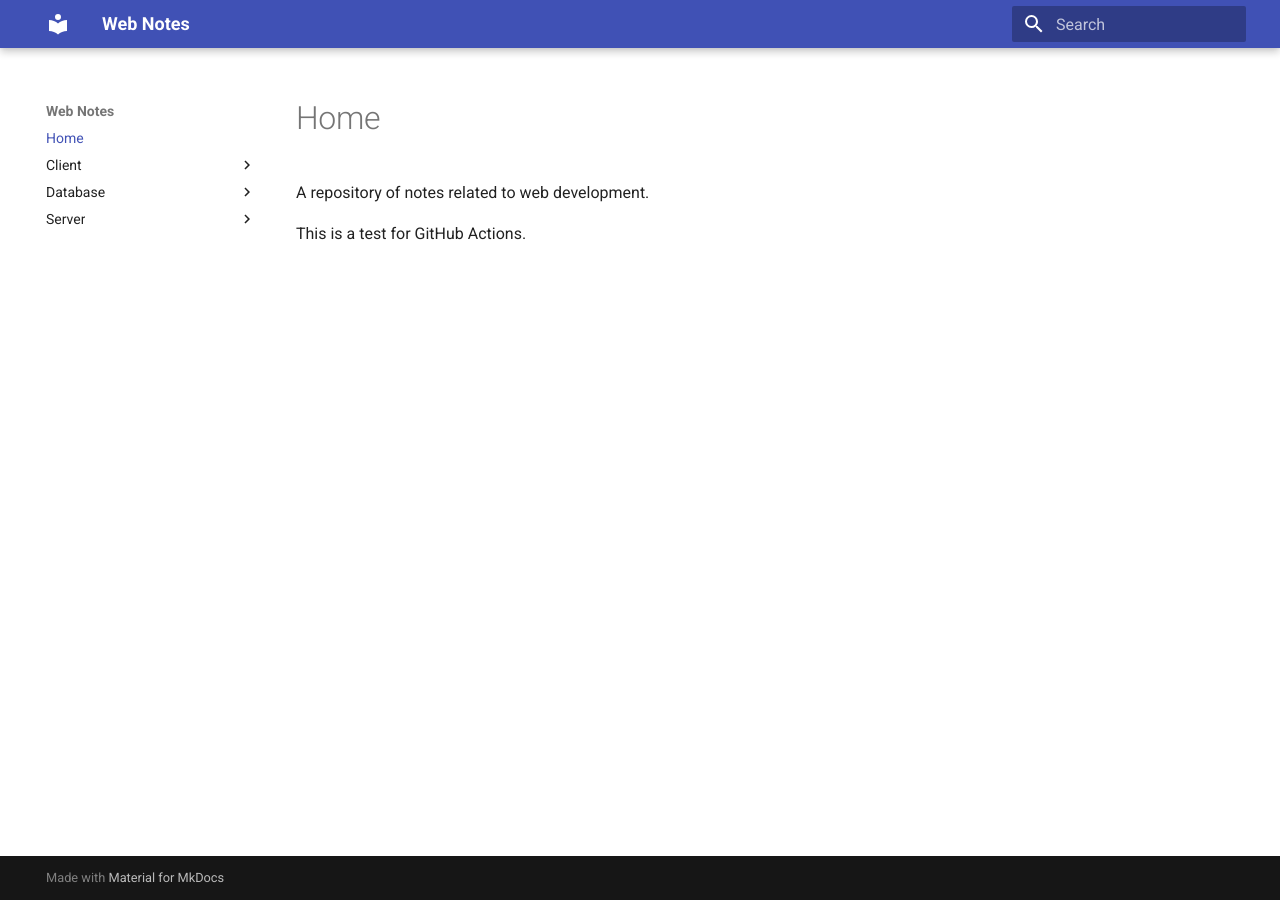
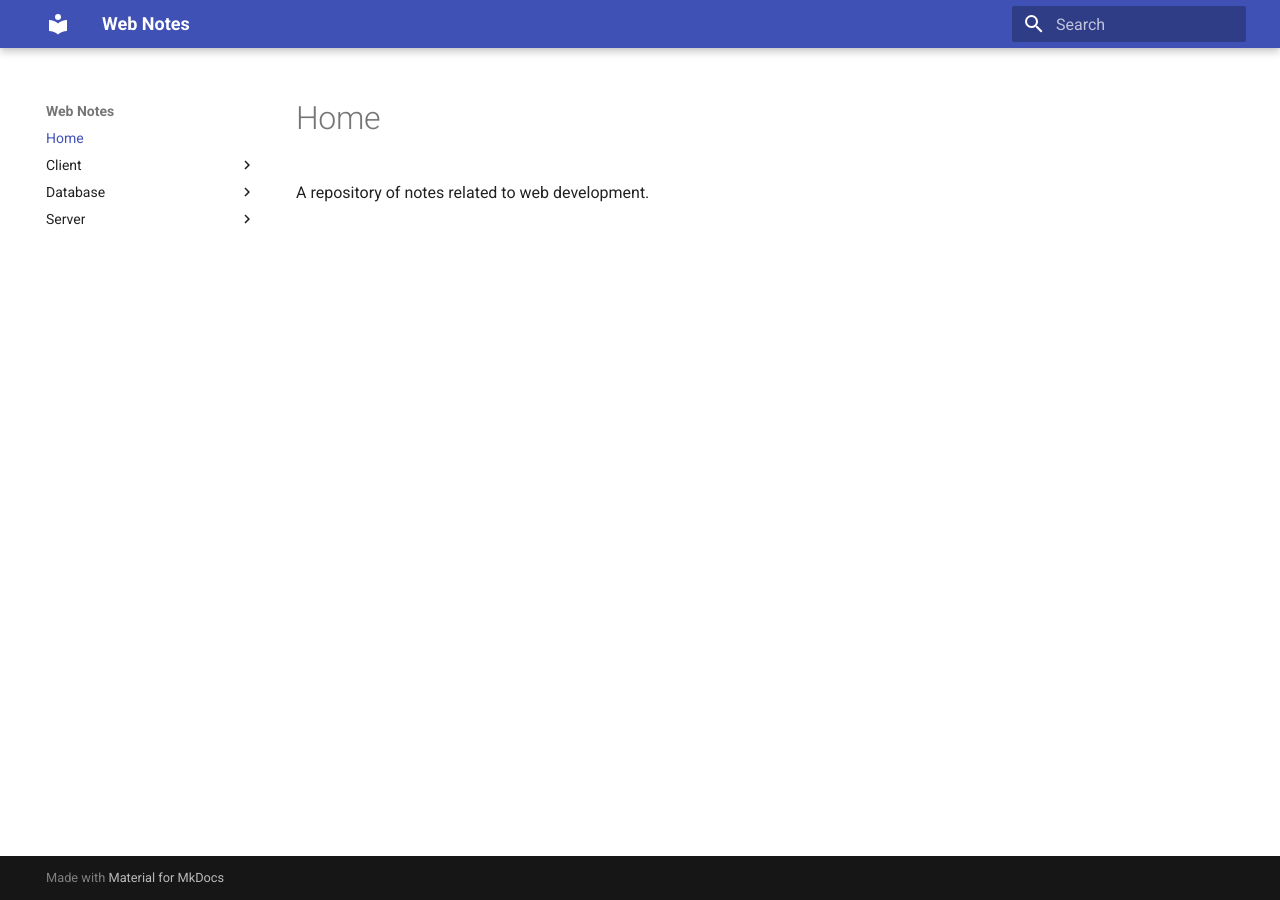
Before and after one commit to esgameco/WebNotes, an MkDocs documentation site: the page built from docs/index.md, in a window 1280 px wide. Built offline with MkDocs 1.6.1 and Material for MkDocs 9.7.7, drawn with Linux system fonts in a browser that asks for light colours.

Commit message:
Removed test message because actions works

```diff
--- a/docs/index.md
+++ b/docs/index.md
@@ -1,5 +1,3 @@
 # Home
 
 A repository of notes related to web development.
-
-This is a test for GitHub Actions.
```
